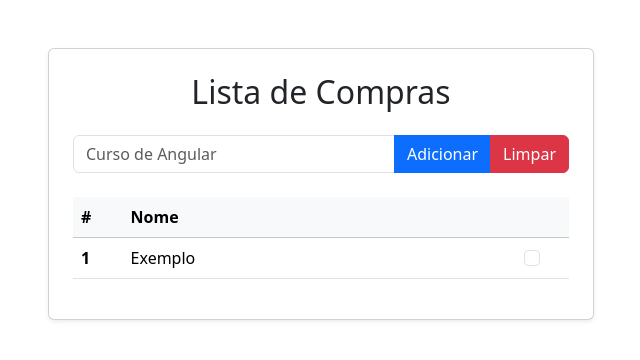
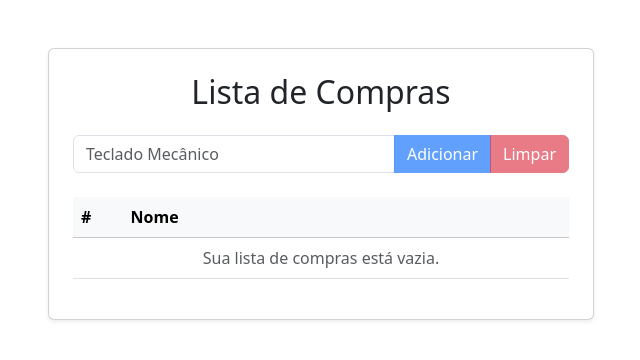
Before and after one commit to josecampelo/lista-compras-angular, an Angular app: page / in a window 1280 px wide. Shown: the top 360 px of the page, without its empty margins (319-959 px from the left). Built offline with nearby package versions, Linux system fonts and the light colour scheme.

Commit message:
feat: implementa a listagem dinâmica de itens com @for e ngModel

```diff
--- a/src/app/lista-compras/lista-compras.component.html
+++ b/src/app/lista-compras/lista-compras.component.html
@@ -7,10 +7,12 @@
 
                     <form #frm="ngForm" (ngSubmit)="adicionaItem()" class="mb-4">
                         <div class="input-group">
-                            <input [(ngModel)]="input" name="input" class="form-control" type="text" placeholder="Curso de Angular">
+                            <input [(ngModel)]="input" name="input" class="form-control" type="text" maxlength="40" placeholder="Teclado Mecânico">
 
-                            <button class="btn btn-primary" type="submit">Adicionar</button>
-                            <button class="btn btn-danger" type="button">Limpar</button>
+                            <button class="btn btn-primary" type="submit" [disabled]="!input.trim()">
+                                Adicionar
+                            </button>
+                            <button class="btn btn-danger" type="button" [disabled]="listaItens.length == 0">Limpar</button>
                         </div>
                     </form>
 
@@ -23,13 +25,21 @@
                             </tr>
                         </thead>
                         <tbody>
-                            <tr>
-                                <th scope="row">1</th>
-                                <td>Exemplo</td>
-                                <td class="text-center">
-                                    <input class="form-check-input" type="checkbox">
-                                </td>
-                            </tr>
+                            @for (item of listaItens; track item.id) {
+                                <tr>
+                                    <th scope="row">{{item.id}}</th>
+                                    <td [class.text-decoration-line-through]="item.comprado">
+                                        {{item.nome}}
+                                    </td>
+                                    <td class="text-center">
+                                        <input class="form-check-input" type="checkbox" [(ngModel)]="item.comprado" [name]="'check' + item.id">
+                                    </td>
+                                </tr>
+                            }@empty {
+                                <tr>
+                                    <td colspan="3" class="text-center text-muted">Sua lista de compras está vazia.</td>
+                                </tr>
+                            }
                         </tbody>
                     </table>
                 </div>
```
